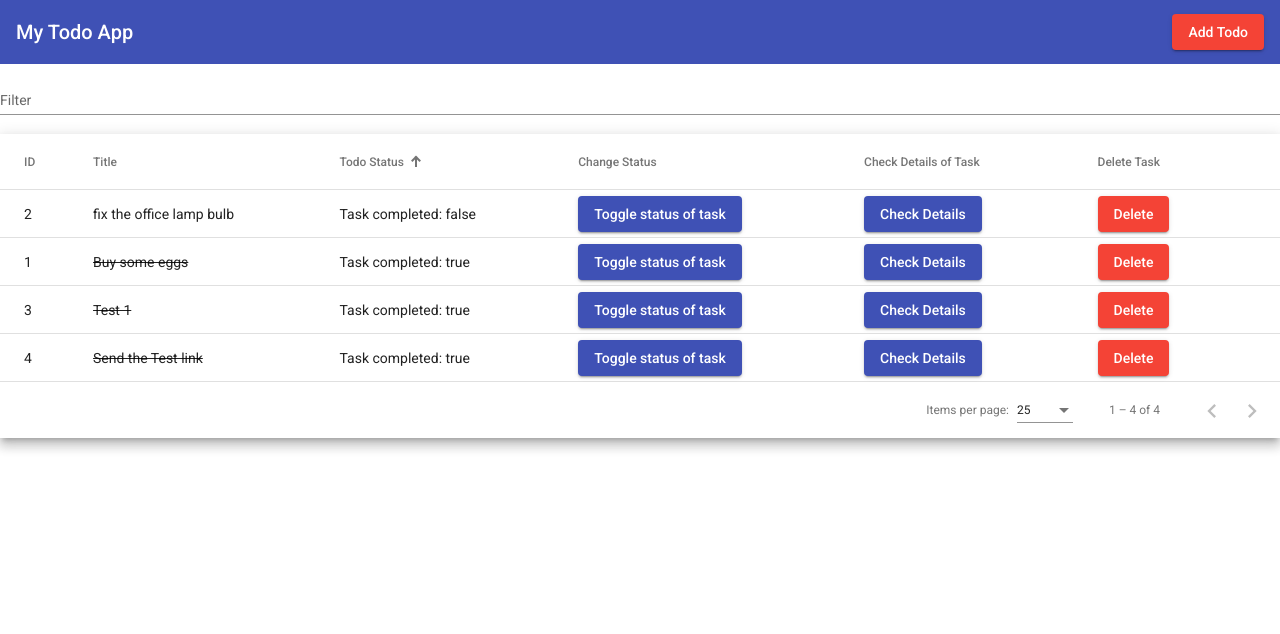
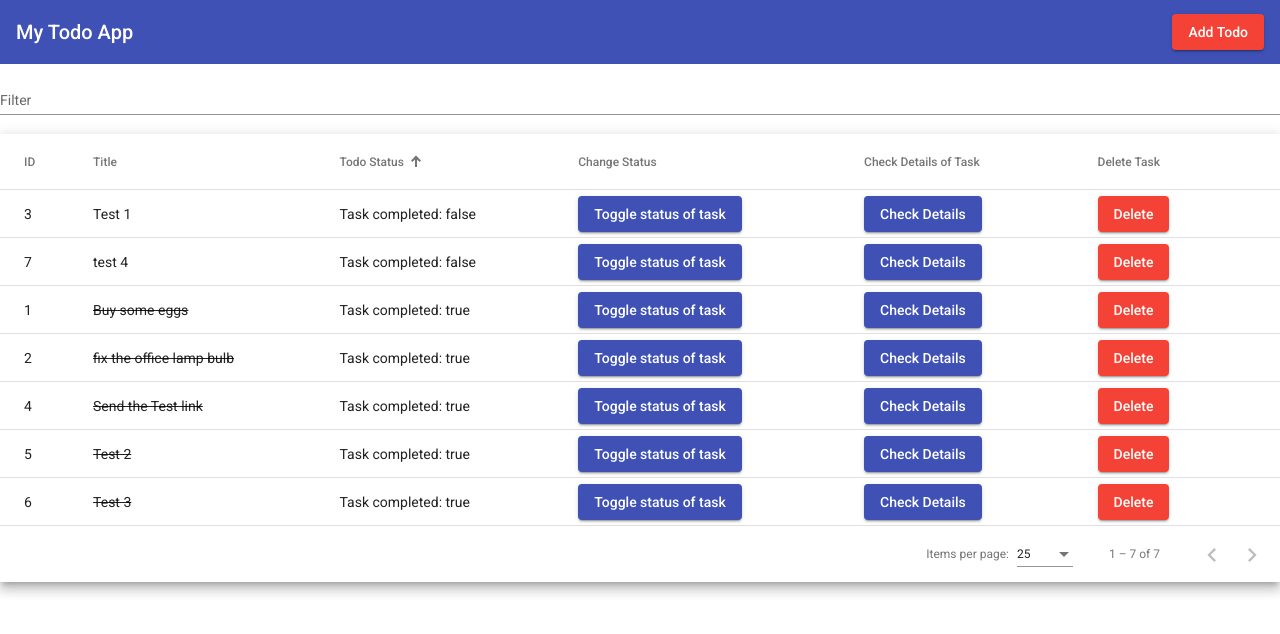
Before and after one commit to gyrophar/TodoSogeti, an Angular app: page / in a window 1280 px wide. Shown: the top 634 px of the page. Built offline with nearby package versions, Linux system fonts and the light colour scheme; data requests are answered from the project's data file.

Commit message:
Final build

```diff
--- a/db.json
+++ b/db.json
@@ -9,13 +9,13 @@
     {
       "title": "fix the office lamp bulb",
       "description": "Don't fall from the chair! :S",
-      "status": false,
+      "status": true,
       "id": 2
     },
     {
       "title": "Test 1",
       "description": "This task is a test ",
-      "status": true,
+      "status": false,
       "id": 3
     },
     {
@@ -23,6 +23,24 @@
       "description": "",
       "status": true,
       "id": 4
+    },
+    {
+      "title": "Test 2",
+      "description": "",
+      "status": true,
+      "id": 5
+    },
+    {
+      "title": "Test 3",
+      "description": "",
+      "status": true,
+      "id": 6
+    },
+    {
+      "title": "test 4",
+      "description": "",
+      "status": false,
+      "id": 7
     }
   ]
 }
--- a/src/app/modals/task-dialog/task-dialog.component.ts
+++ b/src/app/modals/task-dialog/task-dialog.component.ts
@@ -44,6 +44,7 @@ export class TaskDialogComponent implements OnInit {
             alert("Task added successfuly");
             this.todoForm.reset();
             this.dialogRef.close('save');
+            window.location.reload();
           },
           error: () => {
             alert("Error while adding the task");
```
Also changed, not shown: 3 other files (tests, documents, lock files or other folders).
